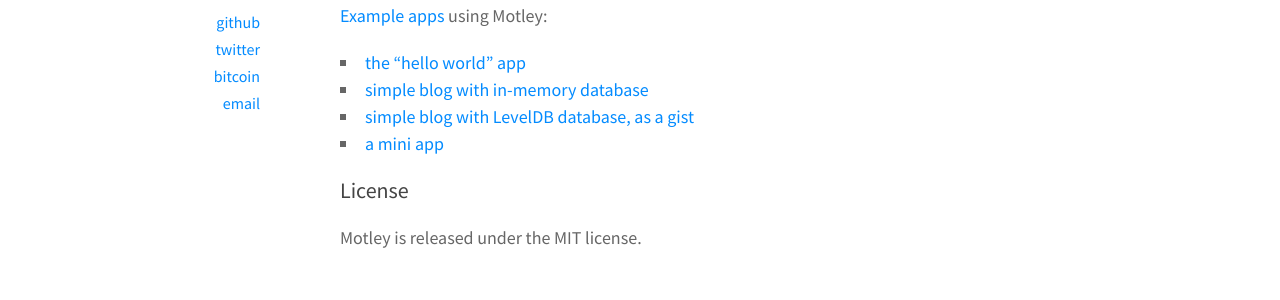
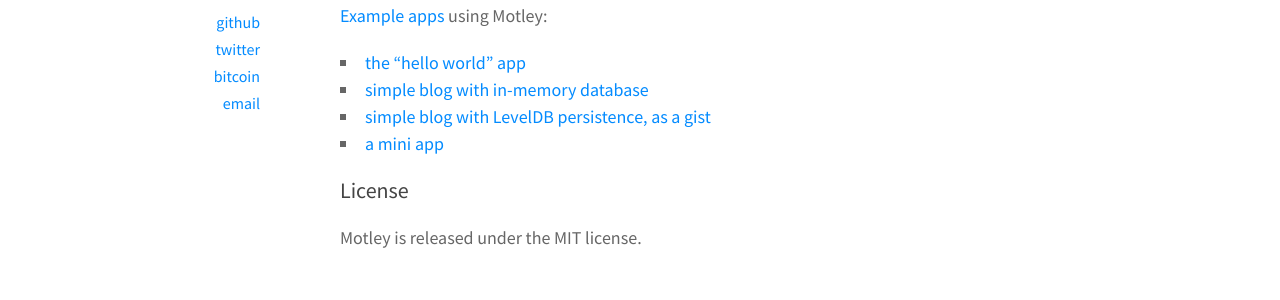
Before and after one commit to carlos8f/s8f.org, a Jekyll site: the page built from _posts/2014-06-12-1402636102.md, in a window 1280 px wide and 900 px high, scrolled down 1827 px. Shown: the part 267-567 px from the top of the window. Built offline with Jekyll 4.4.1, drawn with Linux system fonts in a browser that asks for light colours; some web fonts are replaced; comment, search, counter and statistics services are not loaded.

Commit message:
link to gist

```diff
--- a/_posts/2014-06-12-1402636102.md
+++ b/_posts/2014-06-12-1402636102.md
@@ -63,7 +63,7 @@
 
 - [the &ldquo;hello world&rdquo; app](https://github.com/carlos8f/motley/tree/master/example/hello-world)
 - [simple blog with in-memory database](https://github.com/carlos8f/motley/tree/master/example/blog)
-- [simple blog with LevelDB database, as a gist](https://github.com/carlos8f/motley/tree/master/example/gist-blog)
+- [simple blog with LevelDB persistence, as a gist](https://gist.github.com/carlos8f/b7d6f5b60306e63da635)
 - [a mini app](https://github.com/carlos8f/motley/tree/master/example/minimal)
 
 ## License
```
